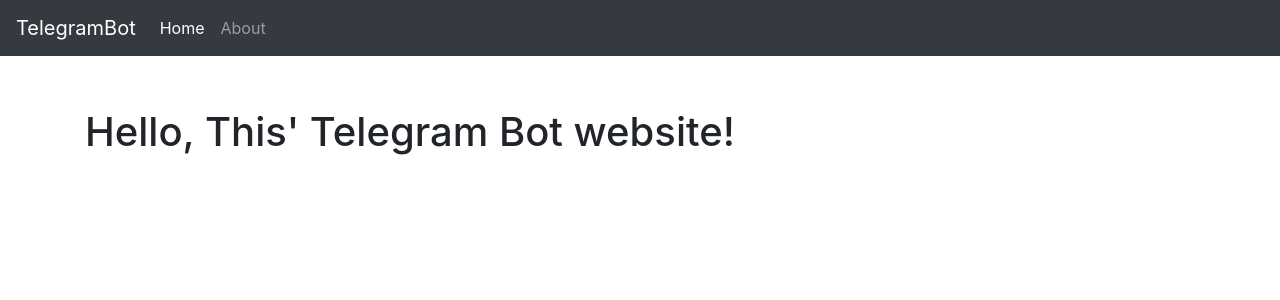
After one commit to phamhieu/telegram_bot_python, a Python web app: template app/templates/home.html in a window 1280 px wide. The commit adds this page. Shown: the top 300 px of the page. Run offline with Jinja, Linux system fonts and the light colour scheme; the template is opened without the code that fills it, so the values that code supplies are empty; some libraries are stand-ins or nearby versions.

Commit message:
highlight active menu item

```diff
--- a/app/handlers/base.py
+++ b/app/handlers/base.py
@@ -21,15 +21,13 @@ class MainPage(Handler):
     def get(self):
         kwargs = {
             'title': 'Home',
-            'myContent': 'Hello, This\' Telegram Bot website!'
         }
-        self.render_template('base.html', **kwargs)
+        self.render_template('home.html', **kwargs)
 
 
 class AboutPage(Handler):
     def get(self):
         kwargs = {
             'title': 'About',
-            'myContent': 'I\'m Telegram Bot'
         }
-        self.render_template('base.html', **kwargs)
+        self.render_template('about.html', **kwargs)
--- a/app/templates/base.html
+++ b/app/templates/base.html
@@ -12,17 +12,24 @@
         <nav class="navbar navbar-expand-lg navbar-dark fixed-top bg-dark">
             <a class="navbar-brand" href="#">TelegramBot</a>
             <ul class="navbar-nav mr-auto">
-                <li class="nav-item active">
-                    <a class="nav-link" href="/">Home</a>
+            {% set navbar_menus = [
+            ('/', 'home', 'Home'),
+            ('/about', 'about', 'About'),
+            ] -%}
+            {% set active_page = active_page|default('home') -%}
+            {% for href, id, caption in navbar_menus %}
+                <li class="nav-item">
+                    <a class="nav-link {% if id == active_page %} active {% endif%}" href="{{ href }}">
+                        {{ caption }}
+                    </a>
                 </li>
-                <li class="nav-item">
-                    <a class="nav-link" href="/about">About</a>
-                </li>
+            {% endfor %}
             </ul>
         </nav>
     </header>
     <main role="main" class="container">
-        <h1 class="mt-5">{{ myContent }}</h1>
+        {% block main_content %}
+        {% endblock main_content %}
     </main>
     <!-- Bootstrap core JavaScript
     ================================================== -->
--- /dev/null
+++ b/app/templates/home.html
@@ -0,0 +1,7 @@
+{% extends "base.html" %}
+
+{% set active_page = "home" %}
+
+{% block main_content %}
+<h1 class="mt-5">Hello, This' Telegram Bot website!</h1>
+{% endblock main_content %}
```
Also changed, not shown: app/templates/about.html (added, +7 -0 lines).
